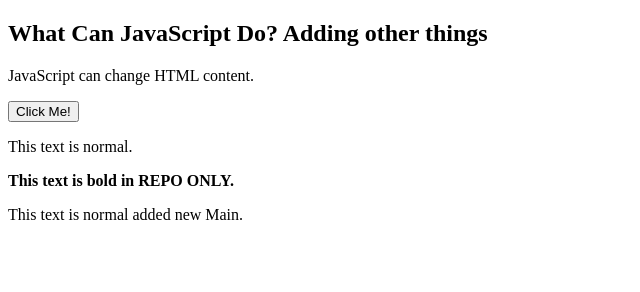
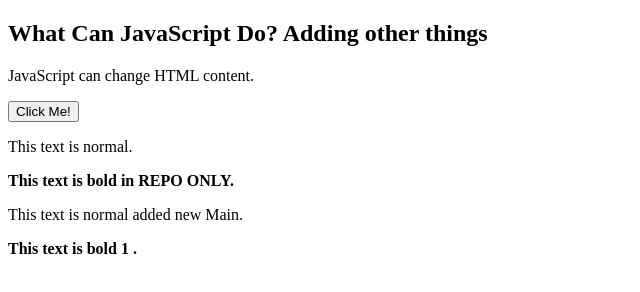
Before and after one commit to dasdigbijoy/git-repo-test, a plain HTML site: page index.html in a window 1280 px wide. Shown: the whole page, without its empty margins (0-640 px from the left). Drawn offline with Linux system fonts and the light colour scheme.

Commit message:
New change P

```diff
--- a/index.html
+++ b/index.html
@@ -7,5 +7,6 @@
 <p>This text is normal.</p>
 <p><b>This text is bold in REPO ONLY.</b></p>
 <p>This text is normal added new Main.</p>
+<p><b>This text is bold 1 .</b></p>
 </body>
 </html>
```
